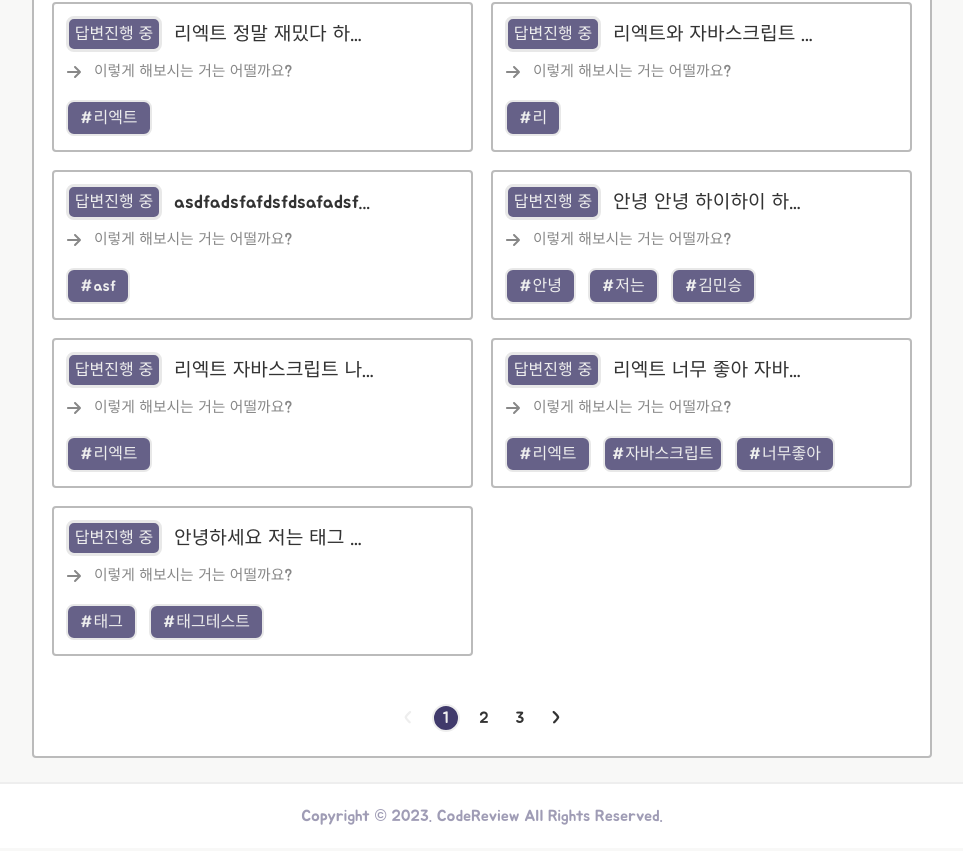
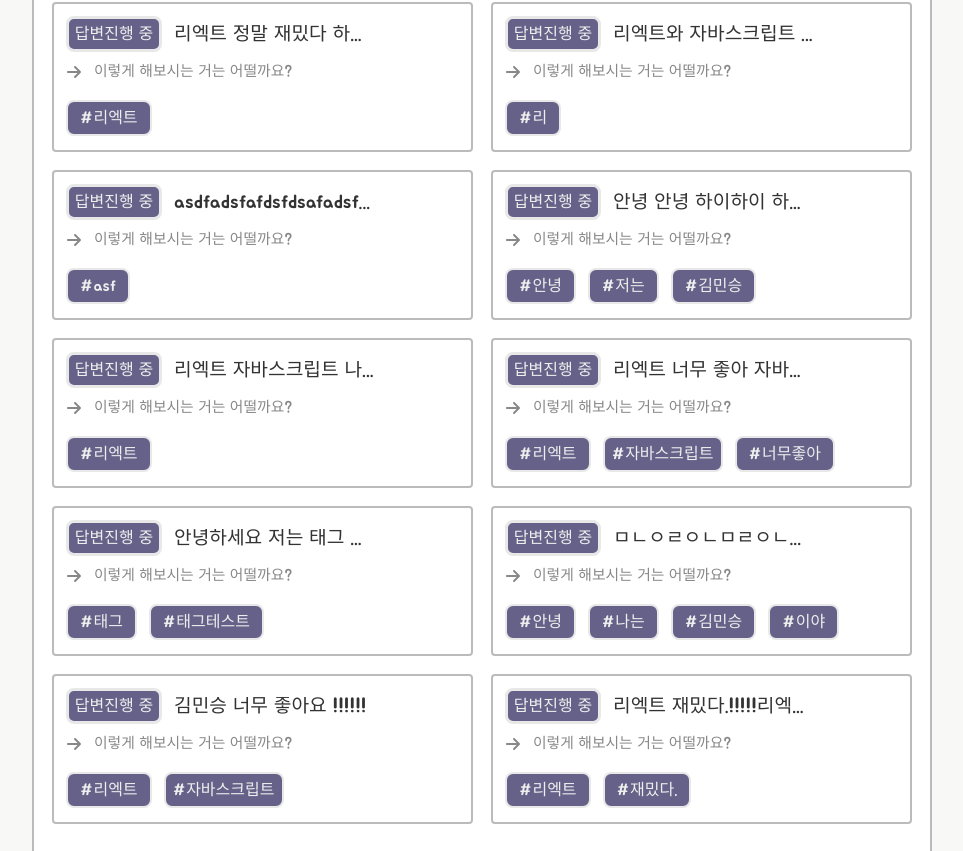
Before and after one commit to helloworld442/code-review-mono-repo, a React (Vite) app: page / in a window 1280 px wide. Shown: the part 1946-2797 px from the top of the page, without its empty margins (158-1121 px from the left). Built offline with nearby package versions, Linux system fonts and the light colour scheme; data requests are answered from the project's data file.

Commit message:
fix : fix reveiw tag system to ver2

```diff
--- a/db.json
+++ b/db.json
@@ -165,6 +165,41 @@
       "content": "안녕하세요 저는 태그 민승안녕하세요 저는 태그 민승안녕하세요 저는 태그 민승안녕하세요 저는 태그 민승안녕하세요 저는 태그 민승안녕하세요 저는 태그 민승안녕하세요 저는 태그 민승안녕하세요 저는 태그 민승안녕하세요 저는 태그 민승안녕하세요 저는 태그 민승안녕하세요 저는 태그 민승안녕하세요 저는 태그 민승안녕하세요 저는 태그 민승안녕하세요 저는 태그 민승안녕하세요 저는 태그 민승안녕하세요 저는 태그 민승안녕하세요 저는 태그 민승",
       "code": "",
       "id": 18
+    },
+    {
+      "tags": [
+        "#안녕",
+        "#나는",
+        "#김민승",
+        "#이야"
+      ],
+      "tag": "<span class=\"colorful-text\">#안녕</span> <span class=\"colorful-text\">#나는</span> <span class=\"colorful-text\">#김민승</span> <span class=\"colorful-text\">#이야</span>",
+      "title": "ㅁㄴㅇㄹㅇㄴㅁㄹㅇㄴㅁㄹㅇㄴㅁㄹㅁㄴㅇㄹ",
+      "content": "ㅁㄴㅇㄹㅇㄴㅁㄹㅁㅇㄴㄹㅁㅇㄴㄹㅁㅇㄴㄹㅇㄴㅁㄹㅁㅇㄴㄹㅇㄴㅁㄹㅁㄴㅇㄹㅁㅇㄴㄹㅁㅇㄴㄹㅁㅇㄴㄹㅇㄴㅁㄹㅋㅇㄴㄹ",
+      "code": "",
+      "id": 19
+    },
+    {
+      "tags": [
+        "#리엑트",
+        "#자바스크립트"
+      ],
+      "tag": "<span class=\"colorful-text\">#리엑트 </span><span class=\"colorful-text\">#자바스크립트 </span>",
+      "title": "김민승 너무 좋아요 !!!!!!",
+      "content": "김민승 너무 좋아요 !!!!!!\n김민승 너무 좋아요 !!!!!!\n김민승 너무 좋아요 !!!!!!\n김민승 너무 좋아요 !!!!!!",
+      "code": "",
+      "id": 20
+    },
+    {
+      "tags": [
+        "#리엑트",
+        "#재밌다."
+      ],
+      "tag": "<span class=\"colorful-text\">#리엑트 </span><span class=\"colorful-text\">#재밌다 </span>",
+      "title": "리엑트 재밌다.!!!!!리엑트 재밌다.!!!!!",
+      "content": "리엑트 재밌다.!!!!!리엑트 재밌다.!!!!!리엑트 재밌다.!!!!!리엑트 재밌다.!!!!!리엑트 재밌다.!!!!!리엑트 재밌다.!!!!!리엑트 재밌다.!!!!!리엑트 재밌다.!!!!!리엑트 재밌다.!!!!!리엑트 재밌다.!!!!!리엑트 재밌다.!!!!!",
+      "code": "",
+      "id": 21
     }
   ]
 }
--- a/src/component/review/review-form/ReviewForm.jsx
+++ b/src/component/review/review-form/ReviewForm.jsx
@@ -10,6 +10,7 @@ const ReviewForm = () => {
   const navigateTo = useNavigate();
   const [form, setForm] = useState({ tags: [], tag: "", title: "", content: "", code: "" });
   const [errors, setErrors] = useState({ tags: "", title: "", content: "" });
+  const [lastSpacebarPressTime, setLastSpacebarPressTime] = useState(0);
   const queryClient = useQueryClient();
   const reviewMutation = useMutation(postReviews, {
     onSuccess: () => {
@@ -38,11 +39,23 @@ const ReviewForm = () => {
     return "";
   };
 
+  const onKeyDownTag = (e) => {
+    if (e.key === " " && e.timeStamp - lastSpacebarPressTime > 500) {
+      const tags = e.target.value.match(/#([\S]+)/g);
+      setForm((prev) => ({ ...prev, tags }));
+      setLastSpacebarPressTime(e.timeStamp);
+    }
+
+    if (e.key === "Backspace" && e.timeStamp - lastSpacebarPressTime > 500) {
+      const tags = e.target.value.match(/#([\S]+)/g);
+      setForm((prev) => ({ ...prev, tags }));
+      setLastSpacebarPressTime(e.timeStamp);
+    }
+  };
+
   const onChangeTag = (e) => {
-    const tag = e.target.value.replace(/#([\S]+)/g, '<span class="colorful-text">#$1</span>');
-    const tags = e.target.value.match(/#([\S]+)/g);
+    const tag = e.target.value.replace(/#([\S]+) /g, '<span class="colorful-text">#$1 </span>');
     setForm((prev) => ({ ...prev, tag }));
-    setForm((prev) => ({ ...prev, tags }));
   };
 
   const onChangeInput = (e) => {
@@ -119,7 +132,13 @@ const ReviewForm = () => {
           <label className="tag-input-label">태그</label>
           <div className="tag-input-box">
             <pre dangerouslySetInnerHTML={{ __html: form.tag }} />
-            <input type="text" name="tag" onChange={onChangeTag} spellCheck="false" />
+            <input
+              type="text"
+              name="tag"
+              onChange={onChangeTag}
+              onKeyDown={onKeyDownTag}
+              spellCheck="false"
+            />
           </div>
         </div>
 
```
Also changed, not shown: src/component/ui/input/ReviewTagInput.jsx (deleted, +0 -12 lines).
